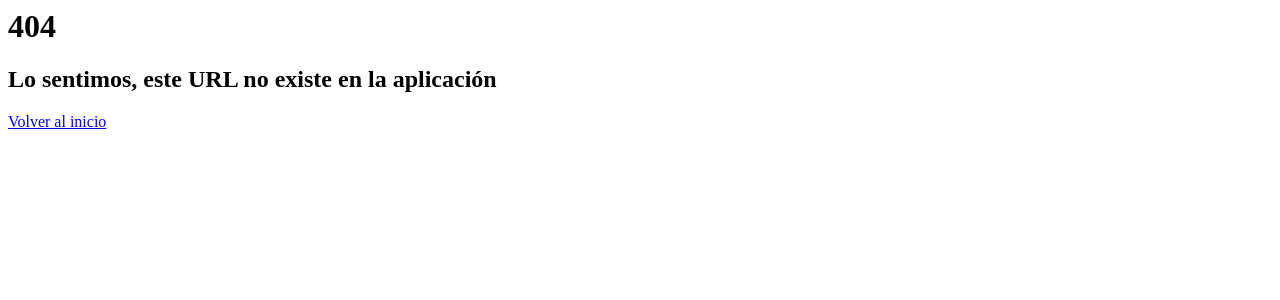
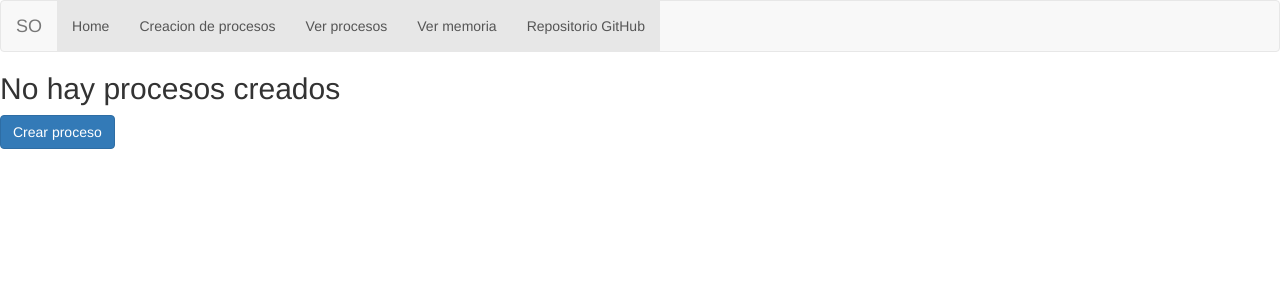
Before and after one commit to dfbustamantep/Proyecto-SO, a Flask app: page /visualizar_recursos in a window 1280 px wide. Shown: the top 300 px of the page. Run offline with Flask 3, Linux system fonts and the light colour scheme; some libraries are stand-ins or nearby versions.

Commit message:
Se adelanta la implementacion dde la funcionalidad de ver colas de estados y colas de recursos,falta arreglar estas ya que actualmente no muestran los datos,ademas de mirar como implementar la funcionalidad de ejecutar,el tema de preminencia y tema de memoria

```diff
--- a/app/Templates/index.html
+++ b/app/Templates/index.html
@@ -9,7 +9,7 @@
 
 {% block content %}
     <div class="hero">
-        <h1>Simulador funcionamiento de un Sistema Operativo"</h1>
-        <p>En esta aplicacion encontrara funcionalidades de procesos,gestion de memoria y uso de un sistema multihilo</p>
+        <h1>Simulador funcionamiento de un Sistema Operativo</h1>
+        <h4>En esta aplicacion encontrara funcionalidades de procesos,gestion de memoria y uso de un sistema multihilo</h4>
     </div>
 {% endblock %}
--- a/app/Templates/macros.html
+++ b/app/Templates/macros.html
@@ -1,4 +1,22 @@
 {%macro render_procesos(proceso)%}
+
+    <tr>
+        <td>{{proceso.get_id()}}</td>
+        <td> {{proceso.get_tamanio_inicial()}}</td>
+        <td>{{proceso.get_tamanio()}}</td>
+        <td>
+            <ul>
+                {% for recurso in proceso.get_recursos() %}
+                    <li>{{ recurso.get_nombre() }}</li>
+                {% endfor %}
+            </ul>
+        </td>
+        <td> {{proceso.get_estado()}}</td>
+        <td> {{proceso.get_hilos()}}</td>
+        <td> {{proceso.get_preminencia()}}</td>
+    </tr>
+
+    <!--
     <h2>Proceso {{proceso.get_id()}}</h2>
     <ul>
         <li>Tamaño inicial: {{proceso.get_tamanio_inicial()}}</li>
@@ -14,4 +32,25 @@
         <li>Hilos: {{proceso.get_hilos()}}</li>
         <li>Preminencia: {{proceso.get_preminencia()}}</li>
     </ul>
+    -->
 {%endmacro%}
+
+{%macro render_cola_estados(proceso)%}
+
+    <tr>
+        <td>{{proceso.get_id()}}</td>
+        <td> {{proceso.get_tamanio_inicial()}}</td>
+        <td>{{proceso.get_tamanio()}}</td>
+        <td>
+            <ul>
+                {% for recurso in proceso.get_recursos() %}
+                    <li>{{ recurso.get_nombre() }}</li>
+                {% endfor %}
+            </ul>
+        </td>
+        <td> {{proceso.get_estado()}}</td>
+        <td> {{proceso.get_hilos()}}</td>
+        <td> {{proceso.get_preminencia()}}</td>
+    </tr>
+
+{%endmacro%}
--- /dev/null
+++ b/app/Templates/visualizar_recursos.html
@@ -0,0 +1,29 @@
+{% extends 'base.html'%}
+{% import 'bootstrap/wtf.html' as wtf%}
+{% import 'macros.html' as macros %}
+
+<!--Heredamos de nuestro archivo base-->
+{%block title %}
+    {{super()}}
+    Ver procesos
+{% endblock %}
+
+{% block content %}
+
+    {%if context%}
+        <div class="container mt-4">
+            <h1>Colas de estados</h1>
+
+            <table class="table table-striped">
+                {% for proceso in procesos %}
+                    {{macros.render_cola_estados(proceso)}}
+                {% endfor %}
+            </table>
+
+
+        </div>
+    {%else%}
+        <h2>No hay procesos creados</h2>
+        <a href="{{ url_for('crear_proceso')}}" class="btn btn-primary">Crear proceso</a>
+    {%endif%}
+{% endblock %}
--- a/main.py
+++ b/main.py
@@ -107,12 +107,6 @@ def crear_proceso():
                 BCP.set_cola_impresora(cola_impresora)
 
         flash("Proceso registrado correctamente")
-        '''
-        username = login_form.username.data
-        session["username"]=username
-        flash("Nombre de usuario registrado correctamente")
-        '''
-
         return redirect(url_for("index"))
 
     return render_template('crear_proceso.html',**context)
@@ -121,6 +115,16 @@ def crear_proceso():
 def visualizar_procesos():
     # Lista de proceos
     procesos = BCP.get_procesos()
+
+    context={
+        "procesos":procesos,
+    }
+
+    return render_template('visualizar_procesos.html',**context)
+
+
+@app.route('/visualizar_estados')
+def visualizar_estados():
     # Colas de estados
     cola_nuevo = BCP.get_cola_nuevo()
     cola_listo = BCP.get_cola_listo()
@@ -128,30 +132,66 @@ def visualizar_procesos():
     cola_ejecucion = BCP.get_cola_ejecucion()
     cola_terminado = BCP.get_cola_terminado()
 
+    print(cola_nuevo)
+    print(cola_listo)
+    print(cola_bloqueado)
+    print(cola_ejecucion)
+    print(cola_terminado)
+
+    context={
+        "cola_nuevo":cola_nuevo,
+        "cola_listo":cola_listo,
+        "cola_bloqueado":cola_bloqueado,
+        "cola_ejecucion":cola_ejecucion,
+        "cola_terminado":cola_terminado
+    }
+
+    return render_template('visualizar_estados.html',**context)
+
+@app.route('/visualizar_recursos')
+def visualizar_recursos():
     # Colas de recursos
     cola_cpu = BCP.get_cola_cpu()
     cola_memoria = BCP.get_cola_memoria()
     cola_disco = BCP.get_cola_disco()
     cola_impresora = BCP.get_cola_impresora()
 
+    print(cola_cpu)
+    print(cola_memoria)
+    print(cola_disco)
+    print(cola_impresora)
+
     context={
-        "procesos":procesos,
-        "cola_nuevo":cola_nuevo,
-        "cola_listo":cola_listo,
-        "cola_bloqueado":cola_bloqueado,
-        "cola_ejecucion":cola_ejecucion,
-        "cola_terminado":cola_terminado,
         "cola_cpu":cola_cpu,
         "cola_memoria":cola_memoria,
         "cola_disco":cola_disco,
         "cola_impresora":cola_impresora
     }
 
-    return render_template('visualizar_procesos.html',**context)
+    return render_template('visualizar_recursos.html',**context)
 
 @app.route('/visualizar_memoria')
 def visualizar_memoria():
-    return render_template('visualizar_memoria.html')
+    tamanio_MP = BCP.get_tamanio_MP()
+    tamanio_MV = BCP.get_tamanio_MV()
+    tamanio_marco = BCP.get_tamanio_marco()
+    porcentaje_MP = BCP.get_porcentaje_MP()
+    porcentaje_MV = BCP.get_porcentaje_MV()
+    memoria_principal = BCP.get_memoria_principal()
+    memoria_virtual = BCP.get_memoria_virtual()
+
+
+    context={
+        "tamanio_MP":tamanio_MP,
+        "tamanio_MV":tamanio_MV,
+        "tamanio_marco":tamanio_marco,
+        "porcentaje_MP":porcentaje_MP,
+        "porcentaje_MV":porcentaje_MV,
+        "memoria_principal":memoria_principal,
+        "memoria_virtual":memoria_virtual
+    }
+
+    return render_template('visualizar_memoria.html',**context)
 
 @app.errorhandler(404)
 def not_found_endpoint(error):
```
Also changed, not shown: app/Templates/visualizar_estados.html (added, +69 -0 lines), app/Templates/visualizar_procesos.html (+19 -22 lines).
